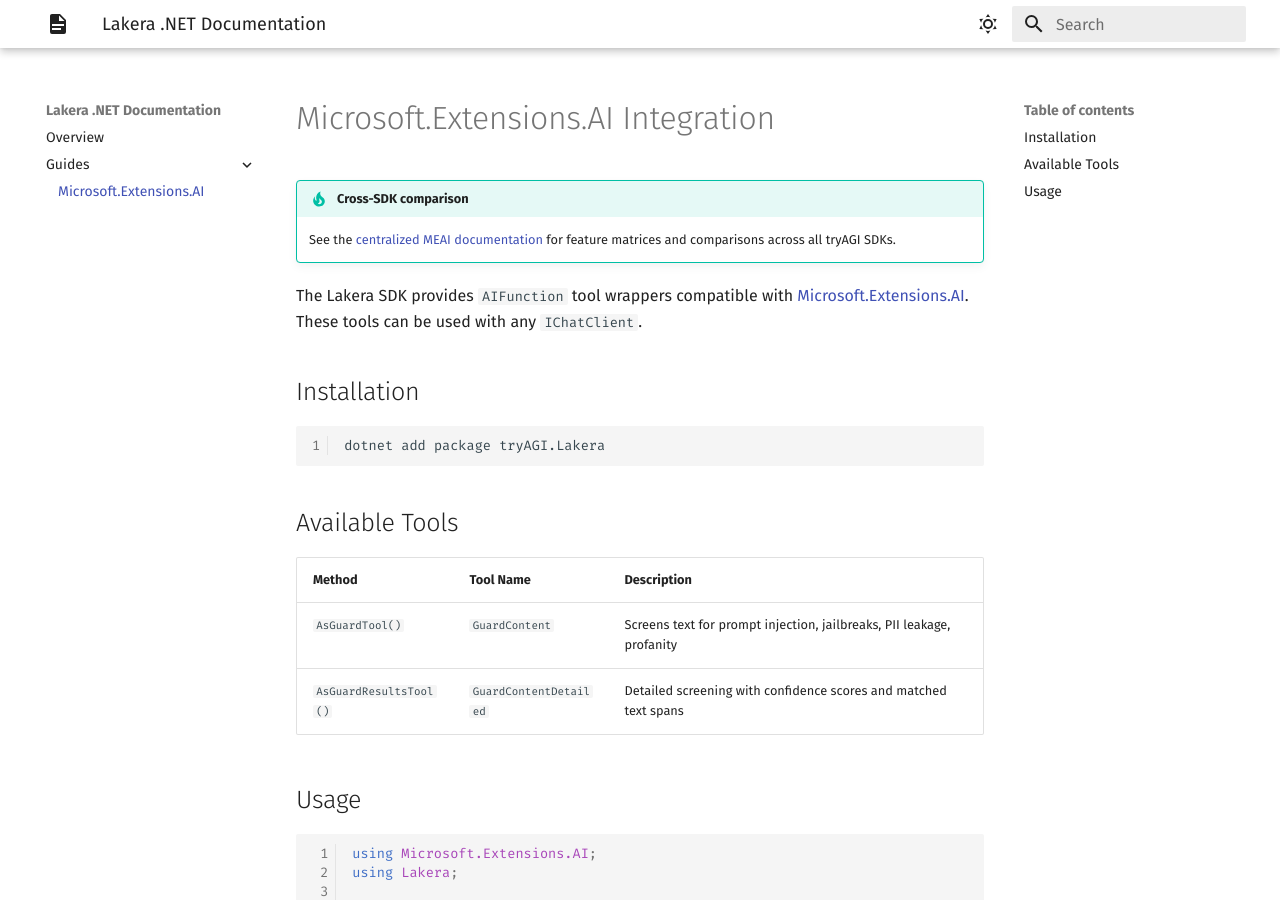
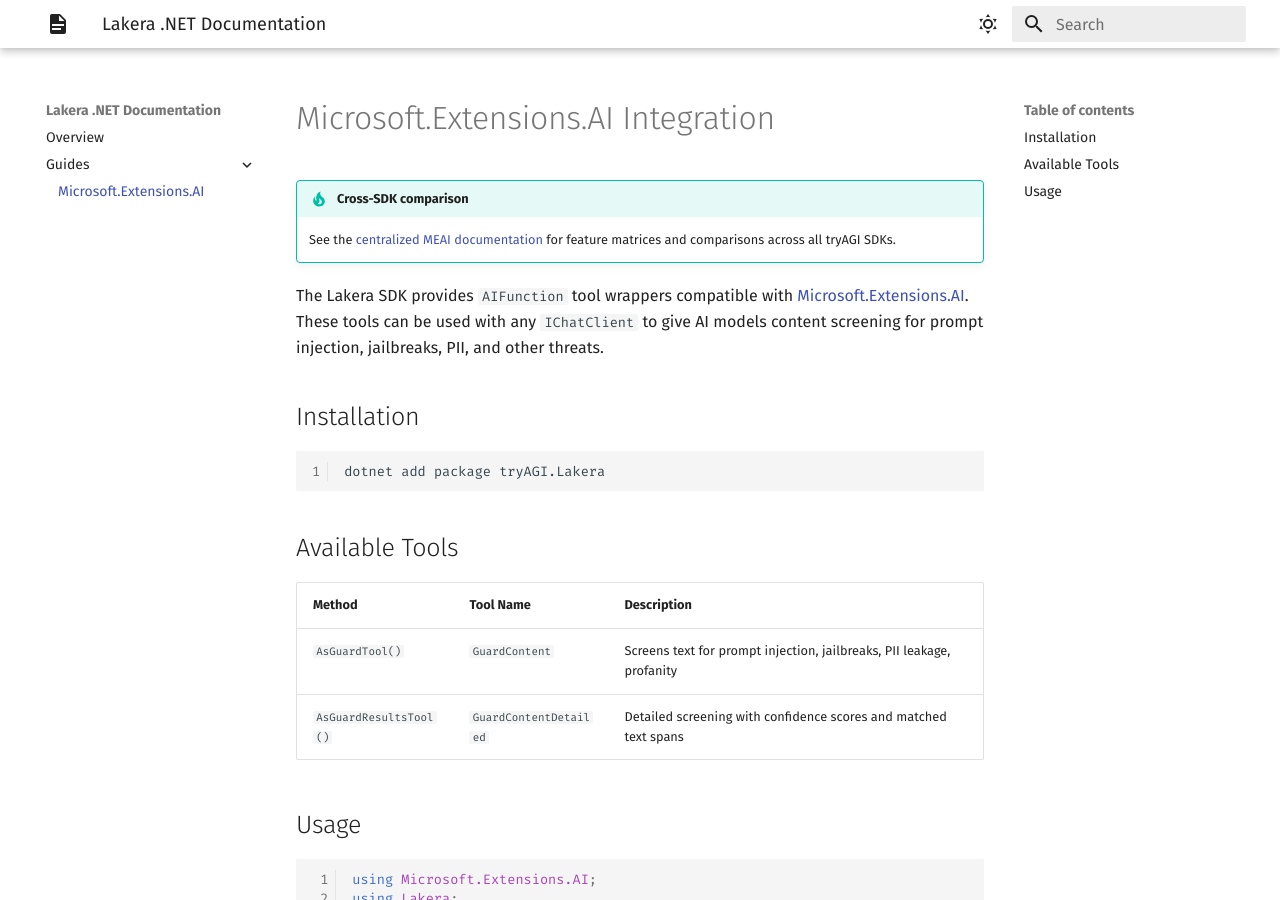
Before and after one commit to tryAGI/Lakera, an MkDocs documentation site: the page built from docs/guides/meai.md, in a window 1280 px wide and 900 px high. Built offline with MkDocs 1.6.1 and Material for MkDocs 9.7.7, drawn with Linux system fonts in a browser that asks for light colours; the version menu is left out.

Commit message:
Standardize MEAI guide intro text
Co-Authored-By: Claude Opus 4.6 <noreply@anthropic.com>

```diff
--- a/docs/guides/meai.md
+++ b/docs/guides/meai.md
@@ -3,7 +3,7 @@
 !!! tip "Cross-SDK comparison"
     See the [centralized MEAI documentation](https://tryagi.github.io/docs/meai/) for feature matrices and comparisons across all tryAGI SDKs.
 
-The Lakera SDK provides `AIFunction` tool wrappers compatible with [Microsoft.Extensions.AI](https://learn.microsoft.com/en-us/dotnet/ai/microsoft-extensions-ai). These tools can be used with any `IChatClient`.
+The Lakera SDK provides `AIFunction` tool wrappers compatible with [Microsoft.Extensions.AI](https://learn.microsoft.com/en-us/dotnet/ai/microsoft-extensions-ai). These tools can be used with any `IChatClient` to give AI models content screening for prompt injection, jailbreaks, PII, and other threats.
 
 ## Installation
 
```
